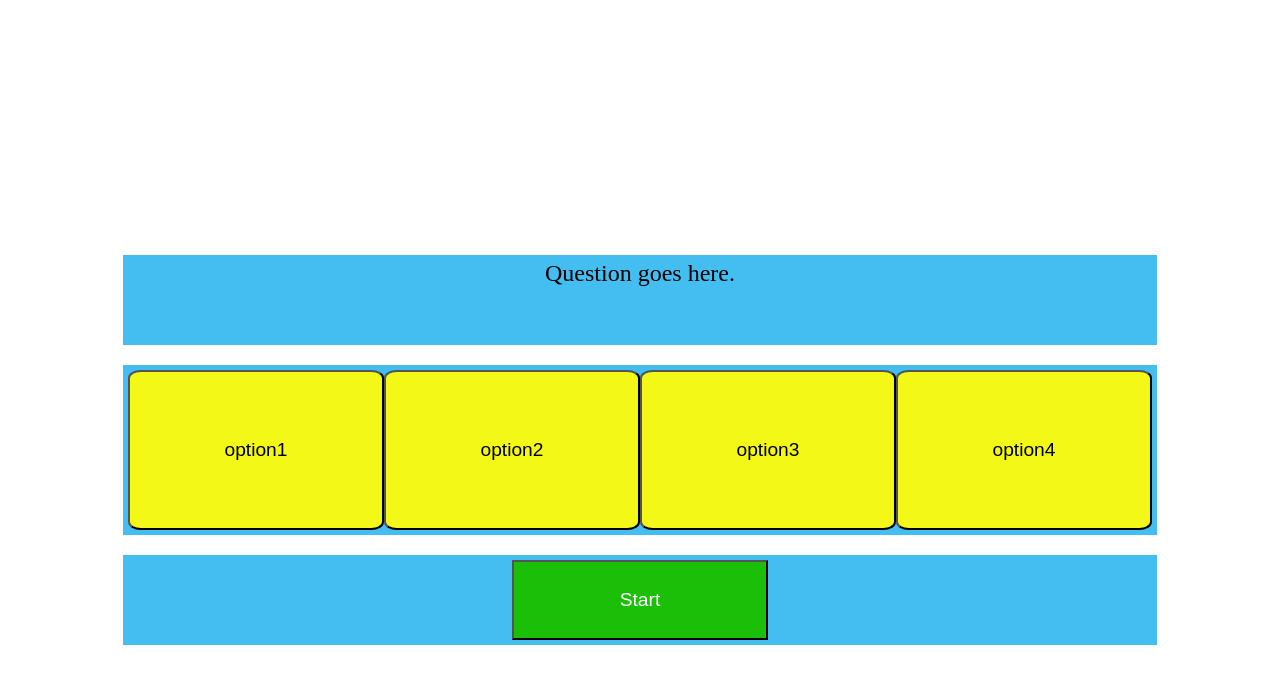
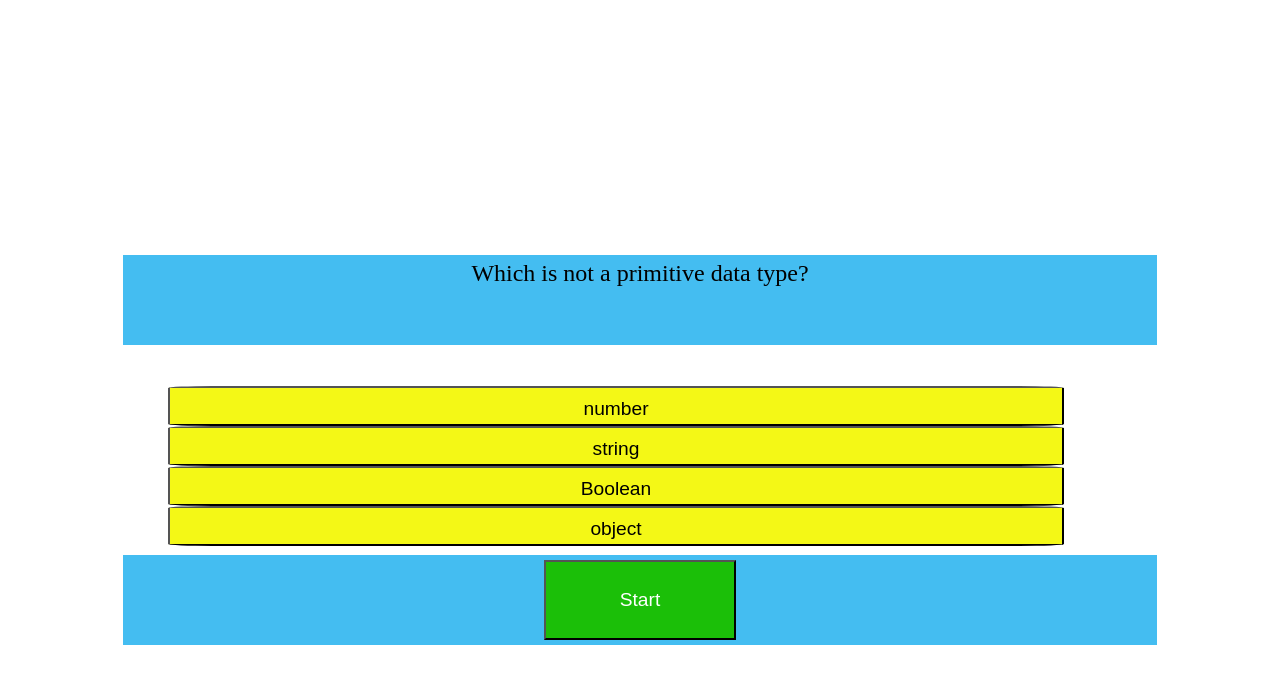
Before and after one commit to sundinkarin/TimedQuiz, a plain HTML site: page index.html in a window 1280 px wide. Both pictures are taken after a click on the button "Start". Drawn offline with Linux system fonts and the light colour scheme.

Commit message:
questionsFunctioning

```diff
--- a/index.html
+++ b/index.html
@@ -14,19 +14,21 @@
 
         </div>
         <div class="question-container" id="question">
-            Question goes here.
+            Press start to begin this quiz.
         </div>
         <div class="option-container">
-            <button class="option" onclick="" id="op1">option1</button>
+            <ul>
+                <button class="option" onclick="" id="op1">option1</button>
 
-            <button class="option" id="op2">option2</button>
+                <button class="option" id="op2">option2</button>
 
-            <button class="option" id="op3">option3</button>
+                <button class="option" id="op3">option3</button>
 
-            <button class="option" id="op4">option4</button>
+                <button class="option" id="op4">option4</button>
+            </ul>
         </div>
-        <div class="navigation" id="start">
-            <button class="start" onclick="">Start</button>
+        <div class="navigation">
+            <button class="start" id="start">Start</button>
         </div>
     </div>
     <script src="script.js"></script>
--- a/script.js
+++ b/script.js
@@ -1,6 +1,16 @@
 var questionBox = document.querySelector("#question")
 
+var nextQuestion = 0
 
+var answers = document.querySelectorAll(".option")
+function checkAnswer() {
+    console.log("check answer worked.")
+    nextQuestion = nextQuestion + 1
+    callNextQuestion()
+}
+for (var i = 0; i < answers.length; i++) {
+    answers[i].addEventListener("click", checkAnswer)
+}
 
 var questions = [
     {
@@ -44,8 +54,8 @@ var questions = [
         correctAnswer: "scope"
     },
 ]
-console.log(questions[1].question)
-// questionBox.innerHTML = questions[1].question
+console.log(questions[0].question)
+
 
 
 
@@ -53,5 +63,28 @@ console.log(questions[1].question)
 // Then we need to add an event listener to this button.
 // Write a function that this add event listener calls.
 
-var startButton = "start";
-function keydownAction()
+var startButton = document.querySelector("#start")
+var opt1 = document.querySelector("#op1")
+var opt2 = document.querySelector("#op2")
+var opt3 = document.querySelector("#op3")
+var opt4 = document.querySelector("#op4")
+
+startButton.addEventListener("click", callNextQuestion
+);
+function callNextQuestion() {
+    console.log("button clicked!");
+    if (nextQuestion < 8) {
+
+        questionBox.innerHTML = questions[nextQuestion].question
+        for (let i = 0; i < questions[nextQuestion].answers.length; i++) {
+            var options = [opt1, opt2, opt3, opt4]
+            options[i].innerHTML = questions[nextQuestion].answers[i]
+        }
+    } else {
+        finishGame()
+    }
+    // nextQuestion = nextQuestion + 1
+}
+function finishGame() {
+    console.log("game finished");
+}
--- a/style.css
+++ b/style.css
@@ -42,14 +42,14 @@ body {
     padding: 5px;
     width: 80vw;
     height: 20vh;
-    background-color: #44bdf1;
+    background-color: #ffffff;
 
 }
 
 .option {
     padding: 10px;
-    width: 60vw;
-    height: 20vh;
+    width: 70vw;
+    height: 5vh;
     font-size: larger;
     background-color: rgb(244, 248, 22);
     border-radius: 5%;
@@ -80,7 +80,7 @@ body {
 
 
 .start {
-    width: 20vw;
+    width: 15vw;
     color: white;
     background-color: #1bbf08;
     font-size: larger;
```
Also changed, not shown: 1 other file.
